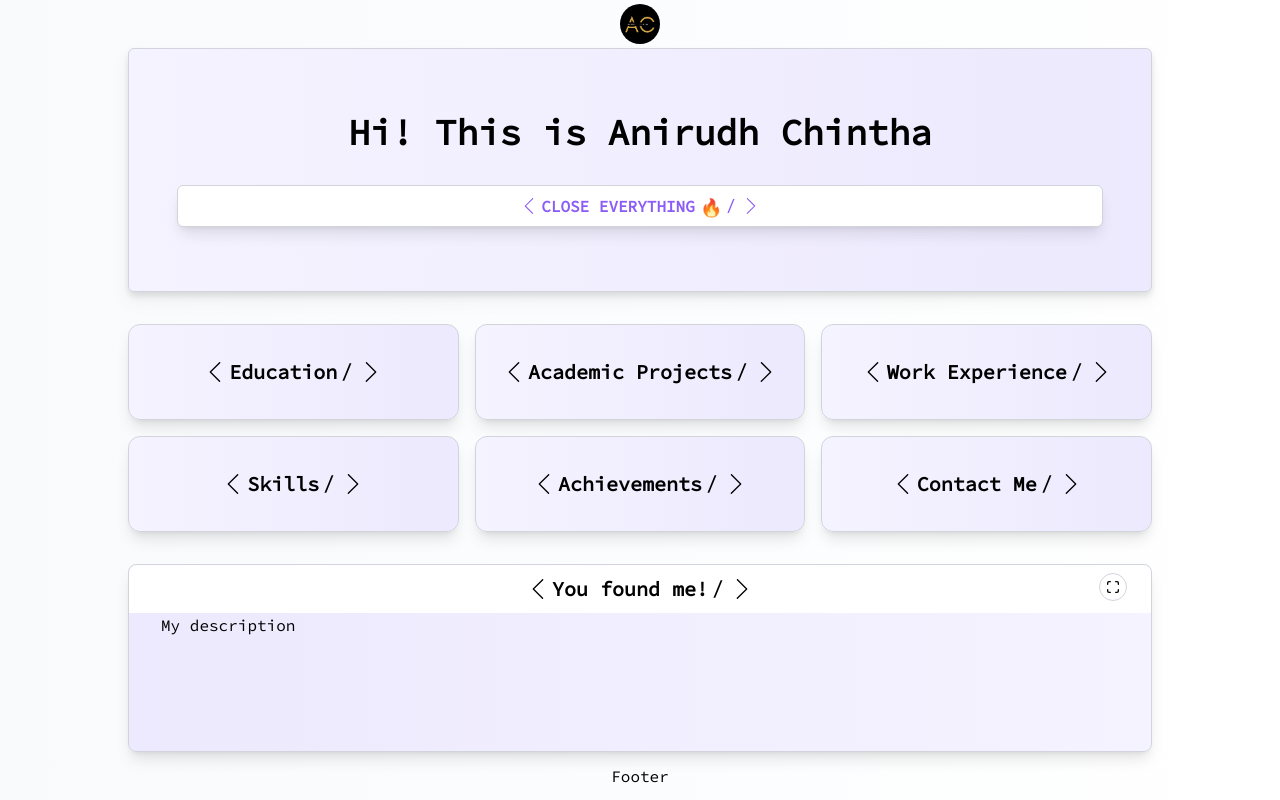
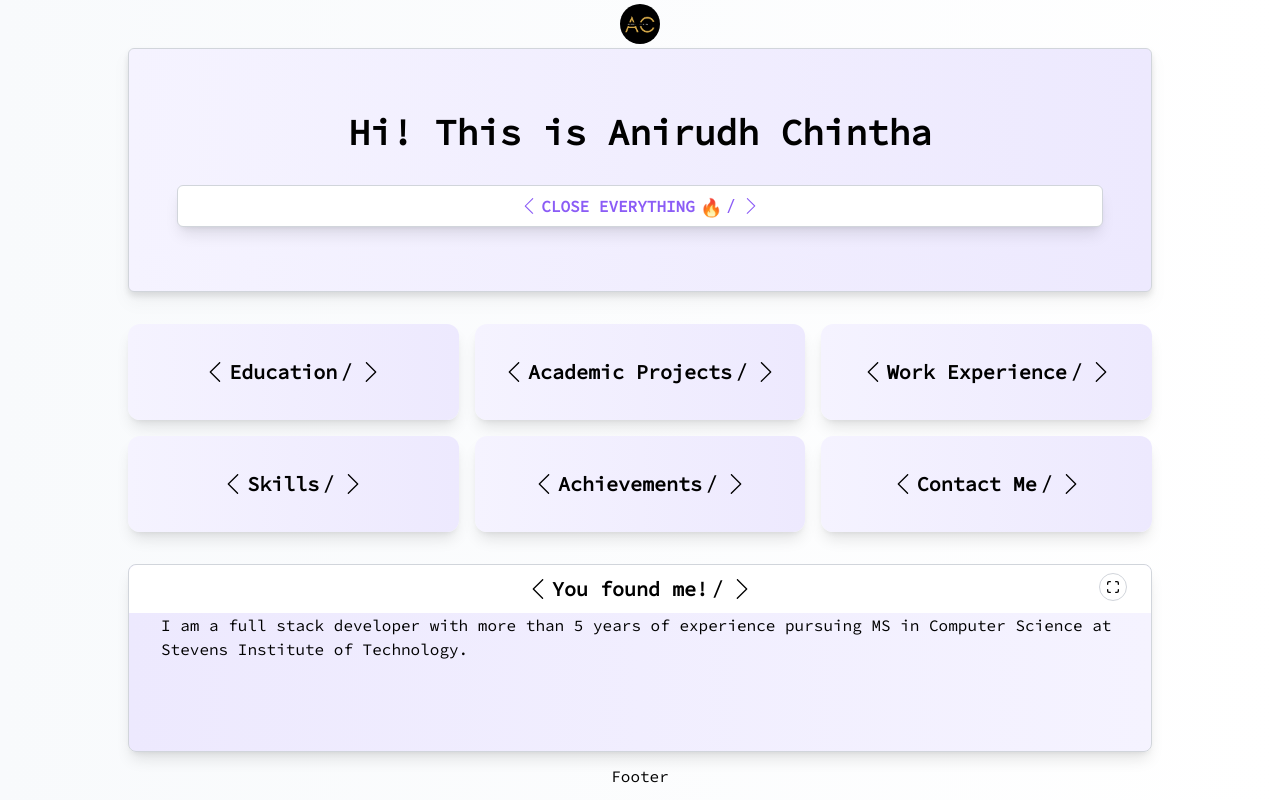
Before and after one commit to anirudhchintha95/ac-portfolio-fe, a React (Create React App) app: page / in a window 1280 px wide. Both pictures are taken after a click on the button "CLICK HERE TO KNOW ABOUT ME". Built offline with nearby package versions, Linux system fonts and the light colour scheme; no server answers.

Commit message:
Make a few styling changes

```diff
--- a/src/components/Home/Education.js
+++ b/src/components/Home/Education.js
@@ -7,7 +7,7 @@ const Education = () => {
       {EducationData.map((data) => (
         <div
           key={data.key}
-          className="flex box-border p-4 border rounded-md shadow-md bg-slate-50 my-4 items-center text-sm md:text-md"
+          className="flex box-border p-4 border rounded-md shadow-md bg-white my-4 items-center text-sm md:text-md"
         >
           <img src={data.logo} className="h-20 w-20" />
           <div className="flex-1 pl-4 flex flex-col md:justify-center">
--- a/src/components/Home/MyDescription.js
+++ b/src/components/Home/MyDescription.js
@@ -13,7 +13,8 @@ const MyDescription = (props) => {
       onMaxMinFolder={onChangeOpenModal}
       onCloseFolder={onCloseFolder}
     >
-      My description
+      I am a full stack developer with more than 5 years of experience pursuing MS in Computer
+      Science at Stevens Institute of Technology.
     </Folder>
   );
 };
--- a/src/components/common/Accordian.js
+++ b/src/components/common/Accordian.js
@@ -9,7 +9,7 @@ const Accordian = (props) => {
 
   return (
     <div
-      className="flex flex-col box-border px-4 border rounded-md shadow-md bg-slate-50 my-4 text-sm md:text-md justify-between cursor-pointer w-full"
+      className="flex flex-col box-border px-4 border rounded-md shadow-md bg-white my-4 text-sm md:text-md justify-between cursor-pointer w-full"
       id={id}
       {...rest}
     >
--- a/src/components/common/Card.js
+++ b/src/components/common/Card.js
@@ -11,8 +11,8 @@ const Card = (props) => {
     <div
       className={cx(
         "box-border rounded-xl shadow-lg bg-gradient-to-r from-violet-50 to-violet-100",
-        "flex flex-col items-center justify-center flex-wrap border",
-        selected ? "border-neutral-900" : "border-gray-300",
+        "flex flex-col items-center justify-center flex-wrap borde",
+        selected ? "border-violet-300 border-2 shadow-xl" : "border-gray-300",
         className
       )}
       onClick={onCardClick}
```
